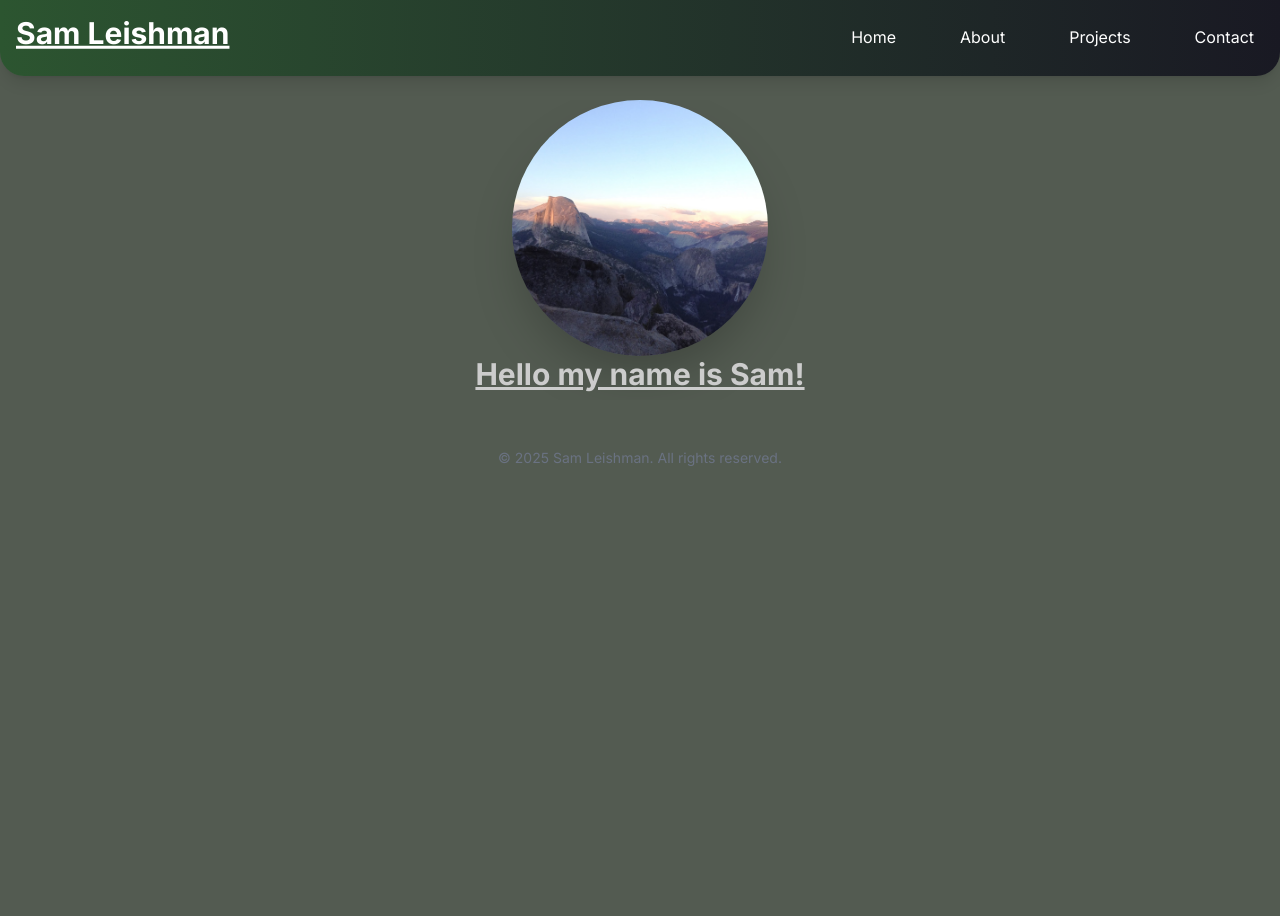
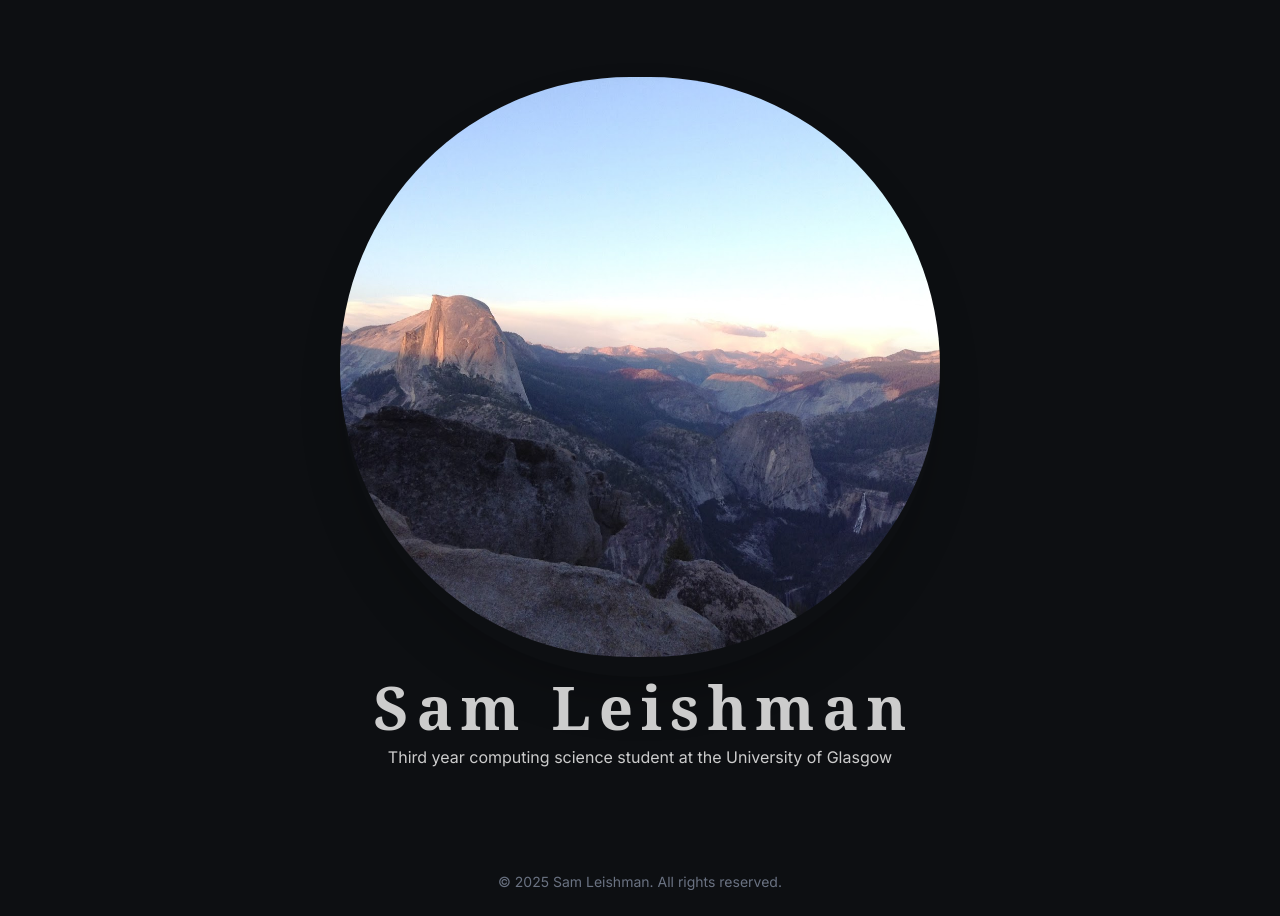
Before and after one commit to Sleishm4n/portfolio-site, a Next.js app: page / in a window 1280 px wide. Before the commit the page ends 800 px from the top, so only its background shows below. Built offline with nearby package versions, Linux system fonts and the light colour scheme.

Commit message:
Added new colours and Animated Title

```diff
--- a/app/globals.css
+++ b/app/globals.css
@@ -1,3 +1,6 @@
+@import url('https://fonts.googleapis.com/css2?family=Bebas+Neue&display=swap');
+@import url('https://fonts.googleapis.com/css2?family=Roboto+Mono&display=swap');
+@import url('https://fonts.googleapis.com/css2?family=Space+Grotesk:wght@300..700&display=swap');
 @import "tailwindcss";
 @tailwind utilities;
 
@@ -7,18 +10,40 @@
   --color-tang: #FF9D5C;
   --color-silver: #CCCCCC;
   --color-smoke: #F2F2F2;
+  --color-chineseBlack: #0D0F12;
+  --color-turquoise: #38F0B9;
+  --color-bryellow: #C59D62;
+  --color-honeydew: #E9FAF5;
+  --color-crayola: #F7D372;
+  --color-jungle: #1A1E24;
+  --font-bebas: "Bebas Neue", sans-serif;
+  --font-cinzel: 'Cinzel', 'serif';
 }
 
 /* Import your fonts (variables are defined in layout.tsx) */
 :root {
   --font-inter: 'Inter', sans-serif;
-  --font-roboto-mono: 'Roboto Mono', monospace;
+  --font-robotoMono: "Roboto Mono", monospace;
+  --font-cinzel: 'Cinzel', 'serif';
+  --font-bebas: "Bebas Neue", sans-serif;
+  --font-space: "Space Grotesk", sans-serif;
+  --color-polyGreen: #2C5530;
+  --color-rasin:  #191923;
+  --color-tang: #FF9D5C;
+  --color-silver: #CCCCCC;
+  --color-smoke: #F2F2F2;
+  --color-chineseBlack: #0D0F12;
+  --color-turquoise: #38F0B9;
+  --color-bryellow: #C59D62;
+  --color-honeydew: #E9FAF5;
+  --color-crayola: #F7D372;
+  --color-jungle: #1A1E24;
 }
 
 /* Global body styles */
 body {
   font-family: var(--font-inter);
-  background-color: #535b51;
+  background-color: #0D0F12;
   color: #CCCCCC;
   line-height: 1.6;
   -webkit-font-smoothing: antialiased;
@@ -29,7 +54,6 @@
 
 /* Headings */
 h1, h2, h3, h4, h5, h6 {
-  font-family: var(--font-inter);
   font-weight: 700;
   margin-top: 0;
   margin-bottom: 0.5rem;
--- a/app/home/page.tsx
+++ b/app/home/page.tsx
@@ -1,11 +1,11 @@
 import yose from './yose.jpg';
-
+import AnimatedLetters from '@/components/animatedLetters';
 
 export default function Home() {
   return (
-    <main className="w-full h-full overflow-auto relative">
+    <main className="h-screen w-full bg-bg flex flex-col items-center justify-center text-center px-4">
         <div className="flex items-center justify-center">
-            <div className="w-64 h-64 rounded-full flex items-center justify-center  text-4xl font-bold text-gray-900 shadow-2xl">
+            <div className="w-150 h-150 rounded-full flex items-center justify-center text-4xl font-bold text-gray-900 shadow-2xl pb-5">
                 <img
                     src={yose.src}
                     alt="Yose"
@@ -14,10 +14,12 @@
             </div>
         </div>
         <div className="flex items-center justify-center">
-            <h1 className = "text-3xl font-bold underline">
-                Hello my name is Sam!
-            </h1>
+            <AnimatedLetters text="Sam Leishman" />
         </div>
+        <div className='flex items-center justify-center '>
+            <p className='font-robotoMono'>Third year computing science student at the University of Glasgow</p>
+        </div>
+
     </main>
   );
 }
--- a/app/layout.tsx
+++ b/app/layout.tsx
@@ -24,7 +24,7 @@
   return (
     <html lang="en">
       <body>
-        <Navbar />
+        {/* <Navbar /> */}
         <main className="max-w-3xl mx-auto p-6">{children}</main>
 
         <footer className="text-center py-6 text-sm text-gray-500">
--- /dev/null
+++ b/app/tailwind.config.js
@@ -0,0 +1,22 @@
+/** @type {import('tailwindcss').Config} */
+module.exports = {
+  content: [
+    "./app/**/*.{js,ts,jsx,tsx}",
+    "./components/**/*.{js,ts,jsx,tsx}",
+  ],
+  theme: {
+    extend: {
+      fontFamily: {
+        bebas: ['"Bebas Neue"', 'sans-serif'],
+      },
+      colors: {
+        polyGreen: '#2C5530',
+        rasin: '#191923',
+        tang: '#FF9D5C',
+        silver: '#CCCCCC',
+        smoke: '#F2F2F2',
+      },
+    },
+  },
+  plugins: [],
+}
--- /dev/null
+++ b/components/animatedLetters.tsx
@@ -0,0 +1,41 @@
+"use client";
+
+import { motion } from "framer-motion";
+
+export default function AnimatedLetters({ text }: { text: string }) {
+    const letters = text.split("");
+
+    const container = {
+        hidden: { opacity: 0 },
+        visible: {
+            opacity: 1,
+            transition: { staggerChildren: 0.05 },
+        },
+    };
+
+    const letter = {
+        hidden: { y: 20, opacity: 0},
+        visible: { y: 0, opacity: 1, transition: { type: "spring" as const, stiffness: 300 } },
+        hover: { scale: 1.2, color: "#38F0B9", transition: { duration: 0.2 } },
+    };
+
+    return (
+        <motion.h1
+            className="text-6xl font-bold font-cinzel flex flex-wrap justify-center"
+            variants={container}
+            initial="hidden"
+            animate="visible"
+        >
+            {letters.map((char, index) => (
+                    <motion.span
+                        key={index}
+                        className="mx-1 cursor-default"
+                        variants={letter}
+                        whileHover="hover"
+                    >
+                    {char === " " ? "\u00A0" : char}
+                    </motion.span>
+                ))}
+        </motion.h1>
+    )
+}
--- a/components/navbar.tsx
+++ b/components/navbar.tsx
@@ -1,10 +1,11 @@
 "use client";
+
 
 import Link from "next/link";
 
 export default function Navbar() {
     return (
-        <nav className="sticky top-0 flex items-center justify-between p-4 bg-linear-to-r from-polyGreen to-rasin rounded-b-3xl shadow-lg backdrop-blur-md text-white z-50">
+        <nav className="sticky top-0 flex items-center justify-between p-4 bg-linear-to-r from-polyGreen/50 to-rasin/50 rounded-b-3xl shadow-lg backdrop-blur-md text-white z-50">
         <h1 className="text-3xl font-bold underline animate-float">
             Sam Leishman
         </h1>
--- a/package.json
+++ b/package.json
@@ -9,6 +9,7 @@
     "lint": "eslint"
   },
   "dependencies": {
+    "framer-motion": "^12.23.25",
     "next": "16.0.2",
     "react": "19.2.0",
     "react-dom": "19.2.0",
```
Also changed, not shown: 1 other file (tests, documents, lock files or other folders).
